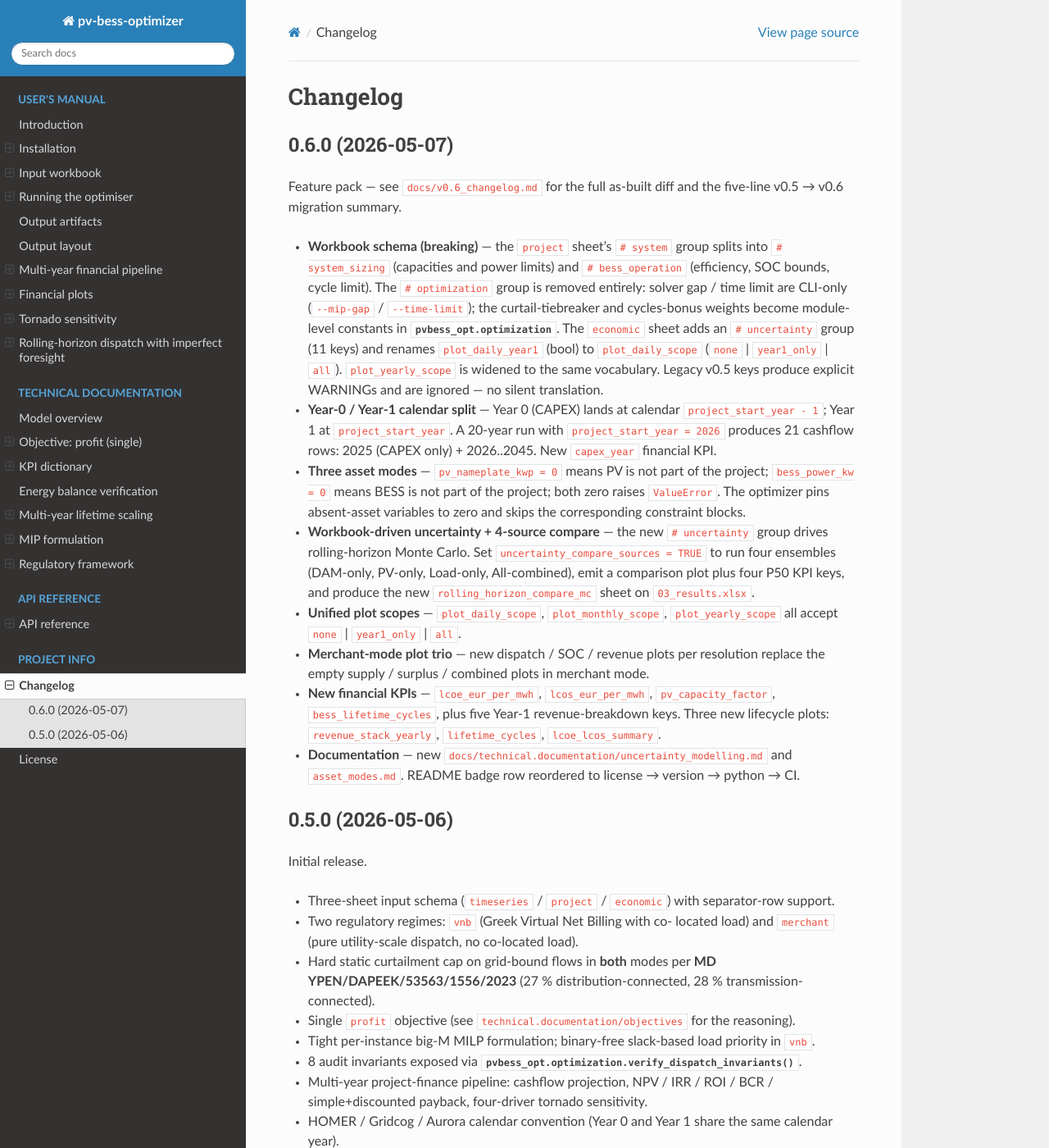
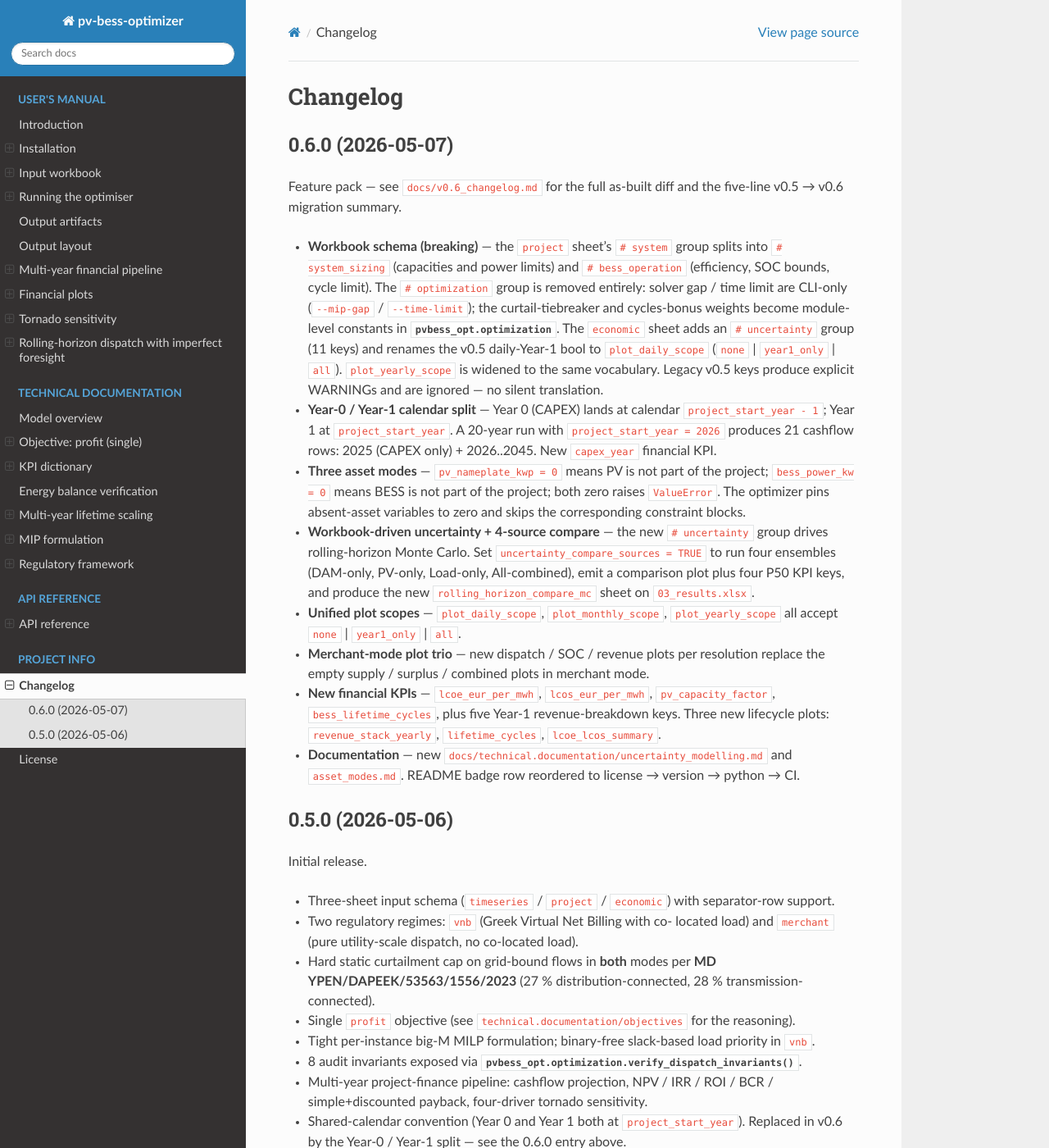
Before and after one commit to lamproskonstantellos/pv-bess-optimizer, a Sphinx documentation site: the page built from docs/source/changelog.rst, in a window 1280 px wide and 1400 px high. Shown: the whole window at 82% size. Built offline with Sphinx 7.4.7 and the Read the Docs theme 3.1.0, drawn with Linux system fonts in a browser that asks for light colours.

Commit message:
test(v0.6): scrub remaining v0.5 token leftovers from active docs (Phase 9)
Phase 9 audit walks the test suite + active documentation for any
v0.5-only assertions or token references that survived earlier
phases.  All 164 tests pass against the v0.6 codebase.

Doc cleanups:
- docs/source/conf.py: Sphinx release fallback bumped 0.5.0 -> 0.6.0.
- docs/source/users.guide/outputs.rst: replace plot_daily_year1
  reference with the unified plot_*_scope vocabulary.
- docs/source/users.guide/economics.rst: drop the v0.5
  HOMER / Gridcog / Aurora calendar wording in favour of the v0.6
  Year-0 = project_start_year - 1 explanation.
- docs/source/technical.documentation/objectives.rst: stop naming
  the curtail-tiebreaker workbook key (which no longer exists)
  and describe the v0.6 module-level constant instead.
- docs/source/changelog.rst: rewrite the v0.6 plot-flag rename
  prose without the literal v0.5 key name; rephrase the v0.5
  shared-calendar entry without the HOMER / Gridcog wording.

Tests added in earlier phases continue to cover the warning paths
and v0.6 invariants:
- test_io_v06_schema.py        — schema round-trip + legacy warns.
- test_year0_convention.py     — 21-row cashflow + capex_year KPI.
- test_asset_modes.py          — three asset modes + ValueError.
- test_uncertainty_config.py   — per-source flags + compare-mode.
- test_plot_scopes.py          — unified vocabulary + main.py grep.
- test_merchant_plots.py       — dispatch / SOC / revenue trio.
- test_financial_kpis_v06.py   — LCOE / LCOS hand-check + plots.

```diff
--- a/docs/source/changelog.rst
+++ b/docs/source/changelog.rst
@@ -15,7 +15,7 @@
   ``--time-limit``); the curtail-tiebreaker and cycles-bonus weights
   become module-level constants in :mod:`pvbess_opt.optimization`.
   The ``economic`` sheet adds an ``# uncertainty`` group (11 keys)
-  and renames ``plot_daily_year1`` (bool) to ``plot_daily_scope``
+  and renames the v0.5 daily-Year-1 bool to ``plot_daily_scope``
   (``none`` | ``year1_only`` | ``all``).  ``plot_yearly_scope`` is
   widened to the same vocabulary.  Legacy v0.5 keys produce explicit
   WARNINGs and are ignored — no silent translation.
@@ -72,8 +72,9 @@
   :func:`pvbess_opt.optimization.verify_dispatch_invariants`.
 * Multi-year project-finance pipeline: cashflow projection, NPV / IRR /
   ROI / BCR / simple+discounted payback, four-driver tornado sensitivity.
-* HOMER / Gridcog / Aurora calendar convention (Year 0 and Year 1 share
-  the same calendar year).
+* Shared-calendar convention (Year 0 and Year 1 both at
+  ``project_start_year``).  Replaced in v0.6 by the Year-0 / Year-1
+  split — see the 0.6.0 entry above.
 * Single ``02_dispatch/dispatch_hourly.xlsx`` with one sheet per calendar
   year.
 * Rolling-horizon dispatch with imperfect foresight + Monte Carlo over
--- a/docs/source/conf.py
+++ b/docs/source/conf.py
@@ -26,7 +26,7 @@
 try:
     from pvbess_opt import __version__ as release  # type: ignore
 except Exception:
-    release = "0.5.0"
+    release = "0.6.0"
 version = ".".join(release.split(".")[:2])
 
 # -- General configuration --------------------------------------------------
--- a/docs/source/technical.documentation/objectives.rst
+++ b/docs/source/technical.documentation/objectives.rst
@@ -43,5 +43,6 @@
             - \epsilon \cdot \sum_{t} p^{\text{curtail}}_t
 
 The curtailment tiebreaker is a *tiny* term that adds determinism
-under degeneracy (multiple optima).  Setting
-``weight_curtail_tiebreak = 0`` disables it.
+under degeneracy (multiple optima).  In v0.6 the weight is a private
+module-level constant in :mod:`pvbess_opt.optimization` (set to 0 to
+disable); it is no longer exposed in the workbook.
--- a/docs/source/users.guide/economics.rst
+++ b/docs/source/users.guide/economics.rst
@@ -3,8 +3,9 @@
 
 The ``economic`` sheet drives the project-finance pipeline:
 
-* **CAPEX** is paid in Year 0 (HOMER / Gridcog / Aurora convention:
-  Year 0 and Year 1 share the same calendar year).
+* **CAPEX** is paid in Year 0 (calendar
+  ``project_start_year - 1``); operating Years 1..N cover
+  ``project_start_year .. project_start_year + N - 1``.
 * **OPEX** scales by ``(1 + opex_inflation_pct/100)^(y-1)``.
 * **Revenue** uses the Year-1 ``profit_total_eur`` from the dispatch
   KPIs as the base, scaled by the PV degradation curve and revenue
--- a/docs/source/users.guide/outputs.rst
+++ b/docs/source/users.guide/outputs.rst
@@ -17,8 +17,10 @@
   waterfall, payback visualisation, monthly cashflow Year-1, NPV /
   IRR tornados, rolling-horizon distribution (when active).
 * ``05_energy_plots/<calendar_year>/`` — daily / monthly / yearly
-  PDFs.  Year-1 daily plots are gated by the ``plot_daily_year1``
-  flag in the ``economic`` sheet.
+  PDFs.  Each resolution is gated by its scope flag on the
+  ``economic`` sheet (``plot_daily_scope`` /
+  ``plot_monthly_scope`` / ``plot_yearly_scope``); each accepts
+  ``none`` | ``year1_only`` | ``all``.
 
 All plots are PDF-only (IEEE preset) and titles are off by default;
 toggle with ``show_titles`` in the ``economic`` sheet.
```
